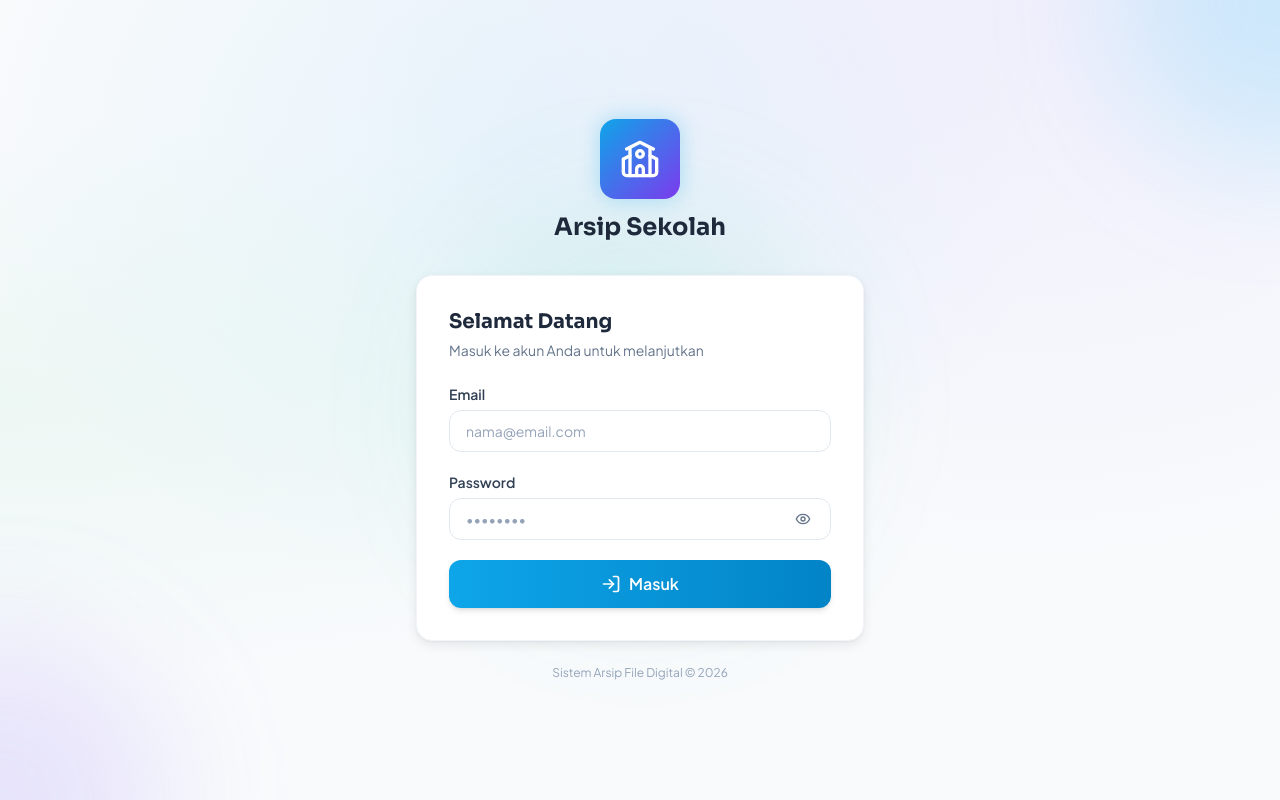
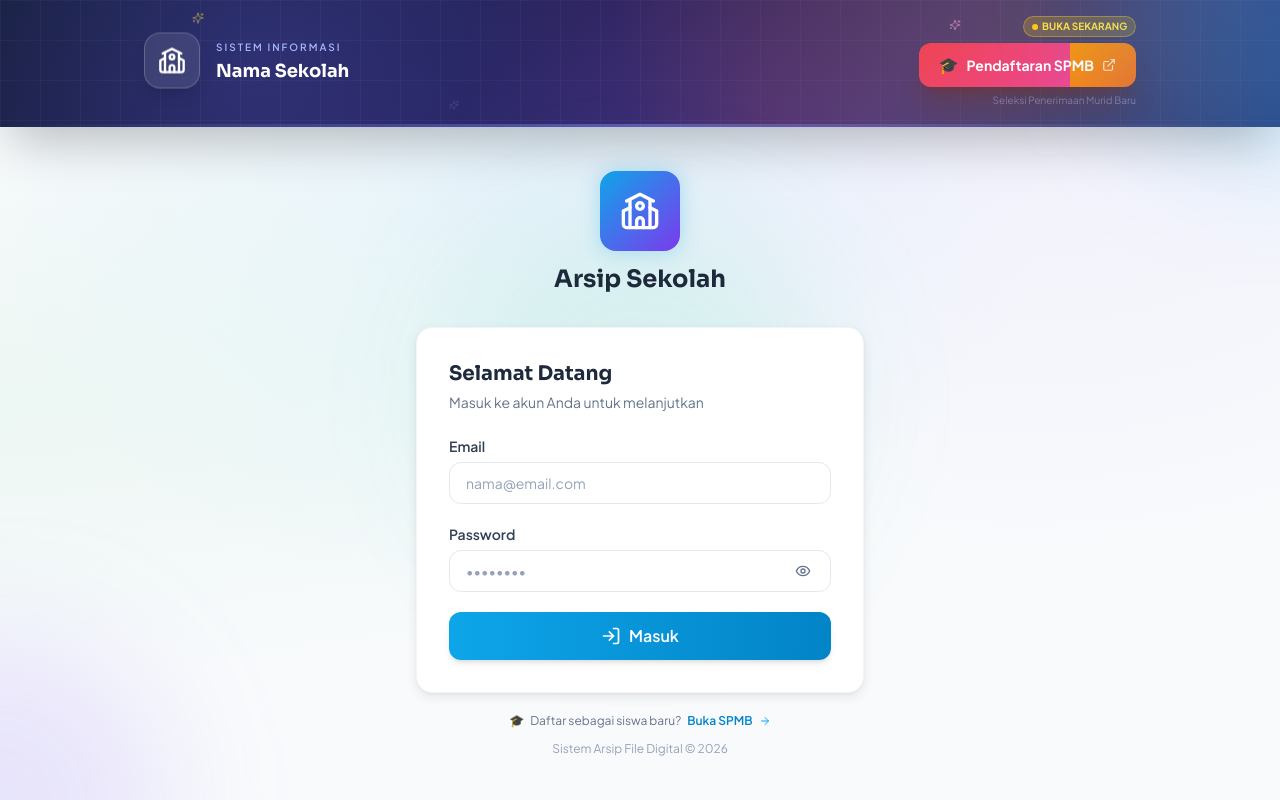
Before and after one commit to smkntinut2026-lgtm/arsip-sekolah, a Next.js app: page /login in a window 1280 px wide. Built offline with nearby package versions, Linux system fonts and the light colour scheme; no server answers; the database is empty.

Commit message:
Update page.tsx

```diff
--- a/src/app/login/page.tsx
+++ b/src/app/login/page.tsx
@@ -2,7 +2,7 @@
 
 import { useState, useEffect } from 'react'
 import { createClient } from '@/lib/supabase/client'
-import { Eye, EyeOff, LogIn, School } from 'lucide-react'
+import { Eye, EyeOff, LogIn, School, MapPin, ExternalLink, ArrowRight, Sparkles } from 'lucide-react'
 import toast from 'react-hot-toast'
 import type { ProfilSekolah } from '@/types'
 import Image from 'next/image'
@@ -16,7 +16,6 @@ export default function LoginPage() {
   const [profil, setProfil] = useState<ProfilSekolah | null>(null)
 
   useEffect(() => {
-    // Cek kalau sudah login, langsung redirect
     supabase.auth.getSession().then(({ data: { session } }) => {
       if (session) {
         window.location.replace('/dashboard')
@@ -54,14 +53,201 @@ export default function LoginPage() {
   }
 
   return (
-    <div className="min-h-screen flex items-center justify-center p-4">
+    <>
+      <style>{`
+        @import url('https://fonts.googleapis.com/css2?family=Sora:wght@400;500;600;700;800&family=Plus+Jakarta+Sans:wght@300;400;500;600;700&display=swap');
+
+        @keyframes shimmer {
+          0% { background-position: -200% center; }
+          100% { background-position: 200% center; }
+        }
+        @keyframes float {
+          0%, 100% { transform: translateY(0px); }
+          50% { transform: translateY(-6px); }
+        }
+        @keyframes pulse-ring {
+          0% { transform: scale(0.95); box-shadow: 0 0 0 0 rgba(255,200,50,0.5); }
+          70% { transform: scale(1); box-shadow: 0 0 0 10px rgba(255,200,50,0); }
+          100% { transform: scale(0.95); box-shadow: 0 0 0 0 rgba(255,200,50,0); }
+        }
+        @keyframes slide-down {
+          from { opacity: 0; transform: translateY(-20px); }
+          to { opacity: 1; transform: translateY(0); }
+        }
+        @keyframes slide-up {
+          from { opacity: 0; transform: translateY(30px); }
+          to { opacity: 1; transform: translateY(0); }
+        }
+        @keyframes twinkle {
+          0%, 100% { opacity: 0.3; transform: scale(0.8); }
+          50% { opacity: 1; transform: scale(1.2); }
+        }
+
+        .spmb-banner {
+          animation: slide-down 0.6s ease-out forwards;
+        }
+        .login-card {
+          animation: slide-up 0.7s ease-out 0.2s both;
+        }
+        .spmb-btn {
+          background: linear-gradient(135deg, #f59e0b, #ef4444, #ec4899);
+          background-size: 200% 200%;
+          animation: shimmer 3s linear infinite;
+          position: relative;
+          overflow: hidden;
+        }
+        .spmb-btn::before {
+          content: '';
+          position: absolute;
+          top: -50%;
+          left: -60%;
+          width: 40%;
+          height: 200%;
+          background: rgba(255,255,255,0.25);
+          transform: skewX(-15deg);
+          animation: shimmer-sweep 2.5s ease-in-out infinite;
+        }
+        @keyframes shimmer-sweep {
+          0% { left: -60%; }
+          100% { left: 160%; }
+        }
+        .logo-float {
+          animation: float 3s ease-in-out infinite;
+        }
+        .sparkle-1 { animation: twinkle 2s ease-in-out 0s infinite; }
+        .sparkle-2 { animation: twinkle 2s ease-in-out 0.6s infinite; }
+        .sparkle-3 { animation: twinkle 2s ease-in-out 1.2s infinite; }
+
+        .banner-bg {
+          background: linear-gradient(135deg, #0f172a 0%, #1e1b4b 40%, #312e81 70%, #1e3a8a 100%);
+          position: relative;
+          overflow: hidden;
+        }
+        .banner-bg::before {
+          content: '';
+          position: absolute;
+          inset: 0;
+          background-image: radial-gradient(circle at 20% 50%, rgba(99,102,241,0.3) 0%, transparent 50%),
+                            radial-gradient(circle at 80% 20%, rgba(245,158,11,0.2) 0%, transparent 40%),
+                            radial-gradient(circle at 60% 80%, rgba(236,72,153,0.15) 0%, transparent 40%);
+        }
+        .grid-overlay {
+          position: absolute;
+          inset: 0;
+          background-image: linear-gradient(rgba(255,255,255,0.03) 1px, transparent 1px),
+                            linear-gradient(90deg, rgba(255,255,255,0.03) 1px, transparent 1px);
+          background-size: 40px 40px;
+        }
+        .badge-new {
+          animation: pulse-ring 2s cubic-bezier(0.455, 0.03, 0.515, 0.955) infinite;
+        }
+      `}</style>
+
+      <div className="min-h-screen flex flex-col">
+
+        {/* ===== SPMB HEADER BANNER ===== */}
+        <div className="spmb-banner banner-bg shadow-2xl">
+          <div className="grid-overlay" />
+
+          {/* Decorative sparkles */}
+          <div className="absolute top-3 left-[15%] sparkle-1">
+            <Sparkles className="w-3 h-3 text-yellow-300 opacity-70" />
+          </div>
+          <div className="absolute top-5 right-[25%] sparkle-2">
+            <Sparkles className="w-2.5 h-2.5 text-pink-300 opacity-60" />
+          </div>
+          <div className="absolute bottom-4 left-[35%] sparkle-3">
+            <Sparkles className="w-3 h-3 text-indigo-300 opacity-50" />
+          </div>
+
+          <div className="relative z-10 max-w-5xl mx-auto px-4 py-4">
+            <div className="flex flex-col sm:flex-row items-center gap-4 sm:gap-6">
+
+              {/* Kiri: Logo + Info Sekolah */}
+              <div className="flex items-center gap-4 flex-1 min-w-0">
+                {/* Logo */}
+                <div className="logo-float flex-shrink-0">
+                  {profil?.logo_url ? (
+                    <div className="w-14 h-14 rounded-2xl overflow-hidden border-2 border-white/30 shadow-lg shadow-indigo-900/50 bg-white/10 backdrop-blur-sm">
+                      <Image
+                        src={profil.logo_url}
+                        alt="Logo Sekolah"
+                        width={56}
+                        height={56}
+                        className="w-full h-full object-contain p-1"
+                      />
+                    </div>
+                  ) : (
+                    <div className="w-14 h-14 rounded-2xl bg-white/10 backdrop-blur-sm border border-white/20 flex items-center justify-center shadow-lg">
+                      <School className="w-7 h-7 text-white" />
+                    </div>
+                  )}
+                </div>
+
+                {/* Nama & Alamat Sekolah */}
+                <div className="min-w-0">
+                  <p className="text-[10px] font-semibold tracking-[0.2em] text-indigo-300 uppercase mb-0.5">
+                    Sistem Informasi
+                  </p>
+                  <h1 className="text-base sm:text-lg font-bold text-white leading-tight truncate">
+                    {profil?.nama_sekolah || 'Nama Sekolah'}
+                  </h1>
+                  {profil?.alamat && (
+                    <div className="flex items-center gap-1 mt-0.5">
+                      <MapPin className="w-3 h-3 text-indigo-300 flex-shrink-0" />
+                      <p className="text-xs text-indigo-200/80 truncate leading-tight">
+                        {profil.alamat}
+                      </p>
+                    </div>
+                  )}
+                </div>
+              </div>
+
+              {/* Kanan: Tombol SPMB */}
+              <div className="flex-shrink-0 flex flex-col items-center sm:items-end gap-1.5">
+                <div className="flex items-center gap-2">
+                  <div className="badge-new inline-flex items-center gap-1 bg-yellow-400/20 border border-yellow-400/40 text-yellow-300 text-[10px] font-bold px-2 py-0.5 rounded-full">
+                    <span className="w-1.5 h-1.5 bg-yellow-400 rounded-full inline-block"></span>
+                    BUKA SEKARANG
+                  </div>
+                </div>
+                <a
+                  href="https://spmb-smk1.vercel.app/"
+                  target="_blank"
+                  rel="noopener noreferrer"
+                  className="spmb-btn group inline-flex items-center gap-2.5 px-5 py-2.5 rounded-xl text-white font-bold text-sm shadow-xl shadow-orange-900/30 hover:scale-105 active:scale-95 transition-transform duration-200 select-none"
+                >
+                  <span className="relative z-10 flex items-center gap-2">
+                    <span className="text-base">🎓</span>
+                    <span>Pendaftaran SPMB</span>
+                    <ExternalLink className="w-3.5 h-3.5 opacity-80 group-hover:translate-x-0.5 group-hover:-translate-y-0.5 transition-transform duration-200" />
+                  </span>
+                </a>
+                <p className="text-[10px] text-indigo-300/60 text-center sm:text-right">
+                  Seleksi Penerimaan Murid Baru
+                </p>
+              </div>
+
+            </div>
+          </div>
+
+          {/* Bottom accent line */}
+          <div className="relative z-10 h-[3px] bg-gradient-to-r from-transparent via-indigo-400 to-transparent opacity-50" />
+        </div>
+
+        {/* ===== LOGIN SECTION ===== */}
+        <div className="flex-1 flex items-center justify-center p-4 relative">
+
+          {/* Background blobs */}
           <div className="fixed inset-0 overflow-hidden pointer-events-none">
             <div className="absolute -top-40 -right-40 w-80 h-80 bg-primary-400/20 rounded-full blur-3xl" />
             <div className="absolute -bottom-40 -left-40 w-80 h-80 bg-violet-400/20 rounded-full blur-3xl" />
             <div className="absolute top-1/2 left-1/2 -translate-x-1/2 -translate-y-1/2 w-96 h-96 bg-emerald-400/10 rounded-full blur-3xl" />
           </div>
 
-      <div className="w-full max-w-md relative z-10 animate-slide-up">
+          <div className="w-full max-w-md relative z-10 login-card">
+
+            {/* Logo + Nama Sekolah */}
             <div className="text-center mb-8">
               <div className="inline-flex flex-col items-center gap-3">
                 {profil?.logo_url ? (
@@ -84,6 +270,7 @@ export default function LoginPage() {
               </div>
             </div>
 
+            {/* Card Login */}
             <div className="card p-8">
               <div className="mb-6">
                 <h2 className="text-xl font-display font-bold text-slate-800">Selamat Datang</h2>
@@ -135,10 +322,34 @@ export default function LoginPage() {
               </form>
             </div>
 
-        <p className="text-center text-xs text-slate-400 mt-6">
+            {/* Footer */}
+            <div className="mt-5 space-y-3">
+
+              {/* SPMB mini link di bawah */}
+              <div className="flex items-center justify-center">
+                <a
+                  href="https://spmb-smk1.vercel.app/"
+                  target="_blank"
+                  rel="noopener noreferrer"
+                  className="inline-flex items-center gap-1.5 text-xs text-slate-500 hover:text-primary-600 transition-colors duration-200 group"
+                >
+                  <span>🎓</span>
+                  <span>Daftar sebagai siswa baru?</span>
+                  <span className="text-primary-600 font-semibold group-hover:underline">
+                    Buka SPMB
+                  </span>
+                  <ArrowRight className="w-3 h-3 text-primary-500 group-hover:translate-x-1 transition-transform duration-200" />
+                </a>
+              </div>
+
+              <p className="text-center text-xs text-slate-400">
                 Sistem Arsip File Digital © {new Date().getFullYear()}
               </p>
             </div>
+
           </div>
+        </div>
+      </div>
+    </>
   )
 }
```
Lines whose indentation alone changed are shown as unchanged.
